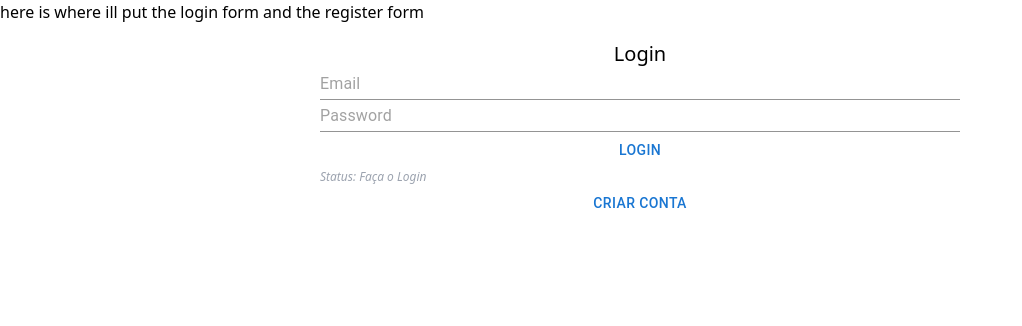
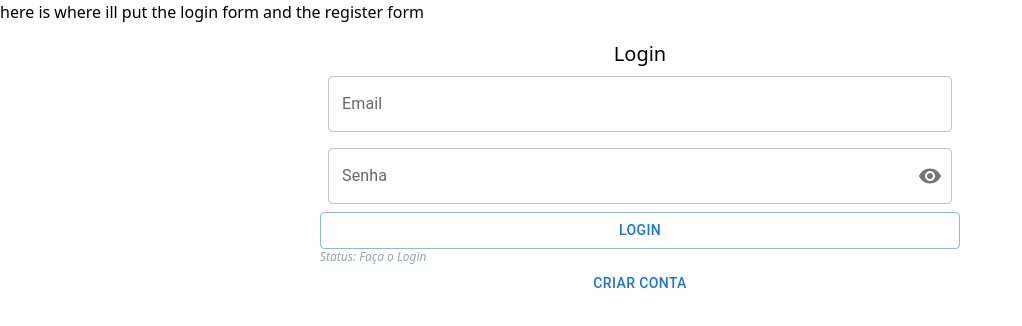
Before and after one commit to Bilhalv/T20-Spellbook, a React (Vite) app: page /login in a window 1280 px wide. Shown: the top 326 px of the page, without its empty margins (0-1022 px from the left). Built offline with nearby package versions, Linux system fonts and the light colour scheme; a web font is replaced by a local one.

Commit message:
style: update on login, feat: more info on errors.

```diff
--- a/src/pages/Login/Login.tsx
+++ b/src/pages/Login/Login.tsx
@@ -1,11 +1,22 @@
 import React, { useState } from "react";
 import firebase from "./../../../firebase";
-import { Button, Input } from "@mui/material";
+import {
+  Button,
+  Input,
+  FormControl,
+  FormHelperText,
+  IconButton,
+  InputAdornment,
+  InputLabel,
+  OutlinedInput,
+} from "@mui/material";
+import { VisibilityOff, Visibility } from "@mui/icons-material";
 
 export function Login() {
   const [email, setEmail] = useState("");
   const [password, setPassword] = useState("");
   const [error, setError] = useState("Faça o Login");
+  const [showPassword, setShowPassword] = React.useState(false);
 
   const handleLogin = async () => {
     try {
@@ -19,22 +30,52 @@ export function Login() {
       setError("Houve um erro ao logar");
     }
   };
+
+  const errorSpan = (text: string) => (
+    <span className="text-red-600">{text}</span>
+  );
+  const successSpan = (text: string) => (
+    <span className="text-green-600">{text}</span>
+  );
+
   return (
     <>
       <h2 className="text-center text-xl">Login</h2>
-      <Input
+      <FormControl sx={{ m: 1 }}>
+        <InputLabel id="email">Email</InputLabel>
+        <OutlinedInput
           type="email"
           placeholder="Email"
           value={email}
           onChange={(e) => setEmail(e.target.value)}
+          label="Email"
         />
-      <Input
-        type="password"
-        placeholder="Password"
+      </FormControl>
+      <FormControl sx={{ m: 1 }}>
+        <InputLabel id="senha">Senha</InputLabel>
+        <OutlinedInput
+          onChange={(e) => setPassword(e.target.value)}
+          id="senha"
+          type={showPassword ? "text" : "password"}
           value={password}
-        onChange={(e) => setPassword(e.target.value)}
+          endAdornment={
+            <InputAdornment position="end">
+              <IconButton
+                aria-label="toggle password visibility"
+                onClick={() => setShowPassword(!showPassword)}
+                onMouseDown={(e) => e.preventDefault()}
+                edge="end"
+              >
+                {showPassword ? <VisibilityOff /> : <Visibility />}
+              </IconButton>
+            </InputAdornment>
+          }
+          label="Senha"
         />
-      <Button onClick={handleLogin}>Login</Button>
+      </FormControl>
+      <Button variant="outlined" onClick={handleLogin}>
+        Login
+      </Button>
       <i className="text-xs text-gray-400">Status: {error}</i>
     </>
   );
--- a/src/pages/Login/Register.tsx
+++ b/src/pages/Login/Register.tsx
@@ -23,6 +23,18 @@ export function Register() {
   const handleRegister = async () => {
     if (email !== confirmarEmail) {
       setError("Os emails não são iguais");
+      return;
+    }
+    if (password !== passwordConfirm) {
+      setError("As senhas não são iguais");
+      return;
+    }
+    if (password.length < 6) {
+      setError("A senha é muito curta");
+      return;
+    }
+    if (!email.includes("@")) {
+      setError("Email inválido");
       return;
     }
     try {
```
Lines whose indentation alone changed are shown as unchanged.
